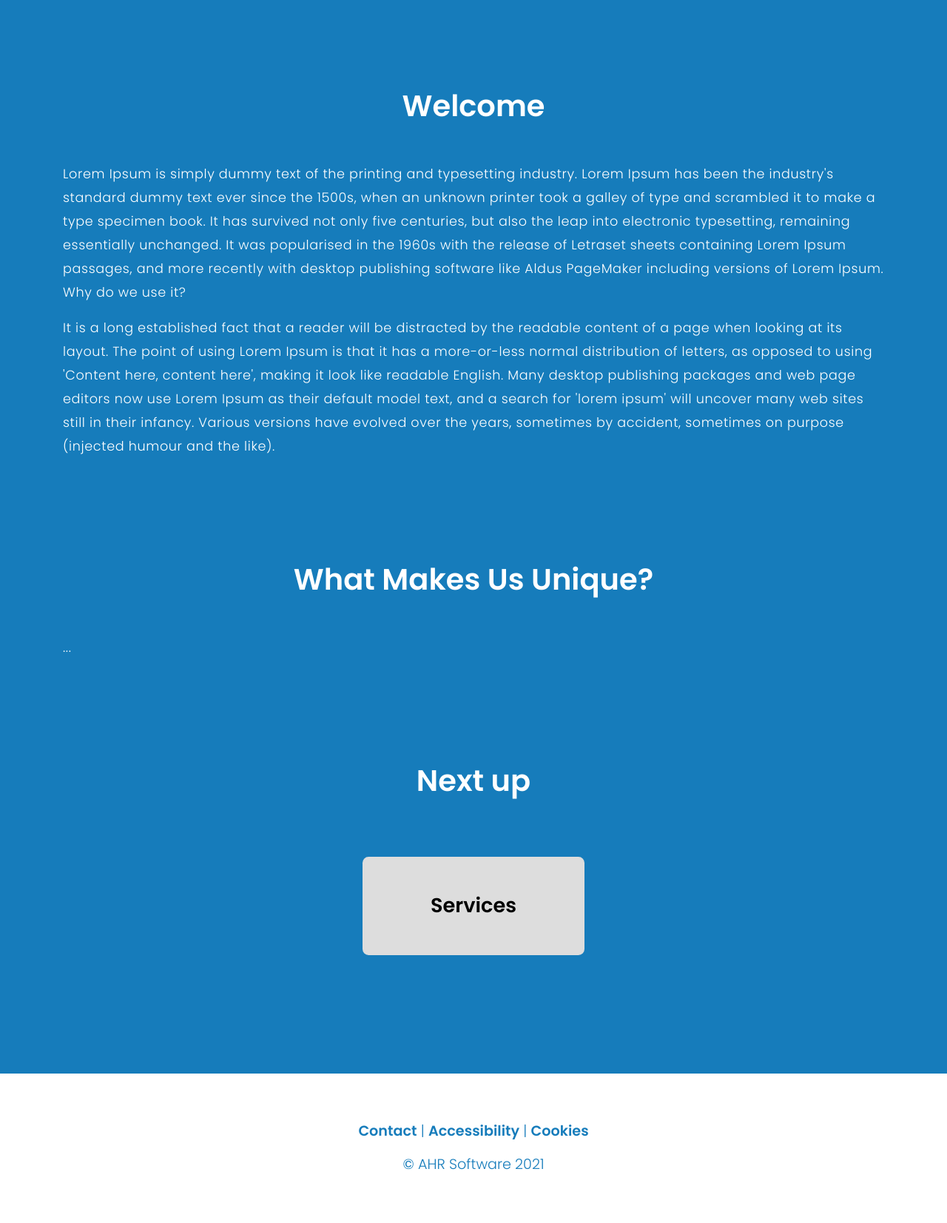
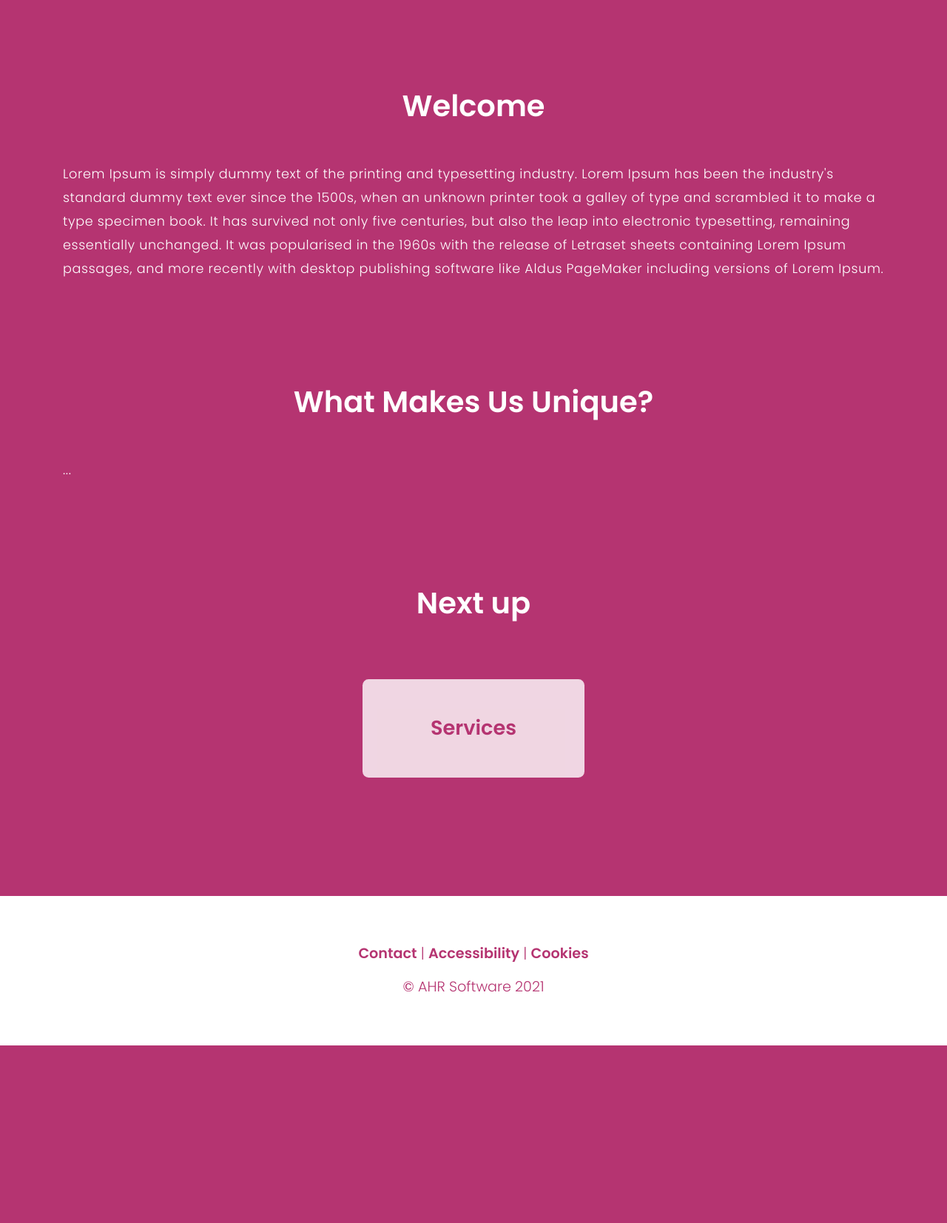
Before and after one commit to ahrsoftware/ahr-website, a Django app: page / in a window 1280 px wide; the page is wider, and only the part inside the window is pictured. Shown: the part 821-2474 px from the top of that part at 74% size. After the commit the page ends 2234 px from the top of that part, so only its background shows below. Run offline with Django 3.2, Linux system fonts and the light colour scheme; parts of the project's set-up code (start-up, migrations or seed data) failed here and were passed over; some libraries are stand-ins or nearby versions.

Commit message:
tweaked site style

```diff
--- a/django/core/static/css/custom.css
+++ b/django/core/static/css/custom.css
@@ -6,7 +6,7 @@ body {
     color: white;
     margin: 0;
     font-weight: 300;
-    background: #167CBB;
+    background: #B53471;
     max-width: 100vw;
     overflow-x: hidden;
 
@@ -119,29 +119,31 @@ main p a {
     max-width: 100%;
     margin: 1em auto 0 auto;
     font-size: 1.7em;
-    color: black;
-    background: #DDD;
+    color: #B53471;
+    background: #FFF;
+    opacity: 0.8;
     border-radius: 0.3em;
 }
 
 .nextup a:hover {
-    color: black;
     text-decoration: none;
-    background: #FFF;
+    opacity: 1;
 }
 
 
 /* ---------- Forms ---------- */
 
-label {
+form label {
     display: block;
     margin-bottom: 0;
-    margin-top: 2em;
+    margin-top: 1.3em;
     font-size: 0.95em;
+    opacity: 0.7;
 }
 
 label.label-active {
-    color: #167CBB;
+    opacity: 1;
+    font-weight: bold;
 }
 
 .helptext {
@@ -447,7 +432,7 @@ footer {
     padding: 4em 0 3em 0;
     text-align: center;
     background: white;
-    color: #167CBB;
+    color: #B53471;
 }
 
 #footer-content {
@@ -455,11 +440,11 @@ footer {
 }
 
 footer a {
-    color: #167CBB;
+    color: #B53471;
 }
 
 footer a:hover {
-    color: white;
+    color: #B53471;
 }
 
 
--- a/django/core/static/css/custom_large.css
+++ b/django/core/static/css/custom_large.css
@@ -2,7 +2,7 @@
     /* ---------- Navigation ---------- */
 
     nav {
-        height: 5.5em;
+        height: 5em;
     }
 
     .navbar-brand {
@@ -10,7 +10,7 @@
     }
 
     .navbar-brand img {
-        height: 2.3em;
+        height: 2.25em;
     }
 
     .nav-link {
--- a/django/datadriven/templates/datadriven/contact.html
+++ b/django/datadriven/templates/datadriven/contact.html
@@ -14,10 +14,7 @@
     <form id="contact-form" enctype="multipart/form-data" name="form" method="POST" action="{% url 'contact' %}">
         {% csrf_token %}
         {{ form.as_p }}
-        <button id="contact-submit" type="submit">Submit</button>
-        <div class="form-submit-notes">
-            Your name and email will only be used to respond to your message and then will be securely deleted. We hate spam as much as you and would never share your data.
-        </div>
+        <button id="contact-submit" type="submit"><i class="fas fa-paper-plane"></i> Send</button>
     </form>
 </section>
 
--- a/django/general/templates/general/welcome.html
+++ b/django/general/templates/general/welcome.html
@@ -28,10 +28,6 @@
     <h2>Welcome</h2>
     <p>
         Lorem Ipsum is simply dummy text of the printing and typesetting industry. Lorem Ipsum has been the industry's standard dummy text ever since the 1500s, when an unknown printer took a galley of type and scrambled it to make a type specimen book. It has survived not only five centuries, but also the leap into electronic typesetting, remaining essentially unchanged. It was popularised in the 1960s with the release of Letraset sheets containing Lorem Ipsum passages, and more recently with desktop publishing software like Aldus PageMaker including versions of Lorem Ipsum.
-        Why do we use it?
-    </p>
-    <p>
-        It is a long established fact that a reader will be distracted by the readable content of a page when looking at its layout. The point of using Lorem Ipsum is that it has a more-or-less normal distribution of letters, as opposed to using 'Content here, content here', making it look like readable English. Many desktop publishing packages and web page editors now use Lorem Ipsum as their default model text, and a search for 'lorem ipsum' will uncover many web sites still in their infancy. Various versions have evolved over the years, sometimes by accident, sometimes on purpose (injected humour and the like).
     </p>
 </section>
 
```
Also changed, not shown: other parts of django/core/static/css/custom.css (+12 -29 lines).
